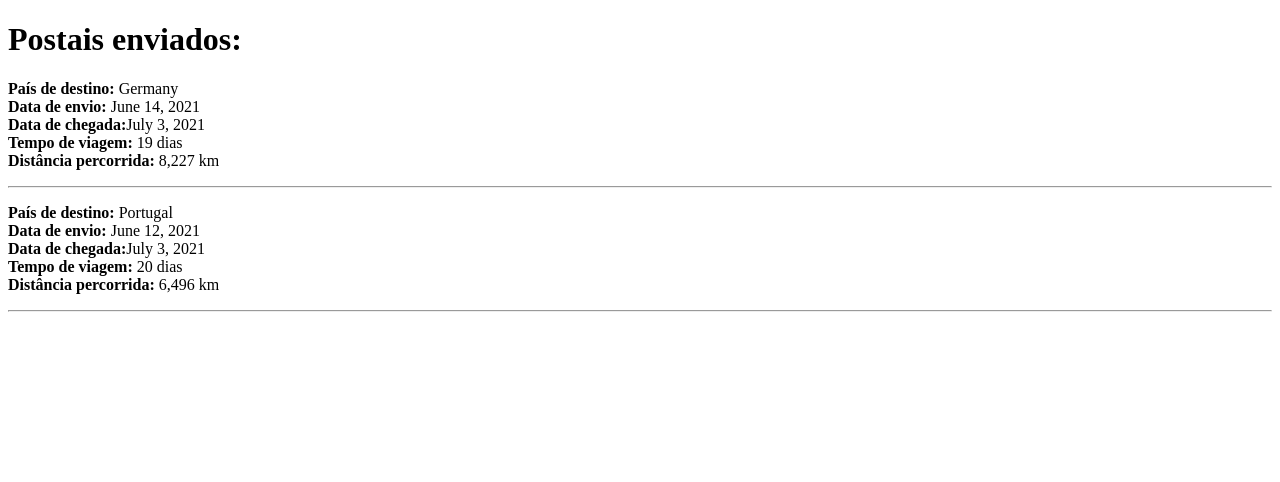
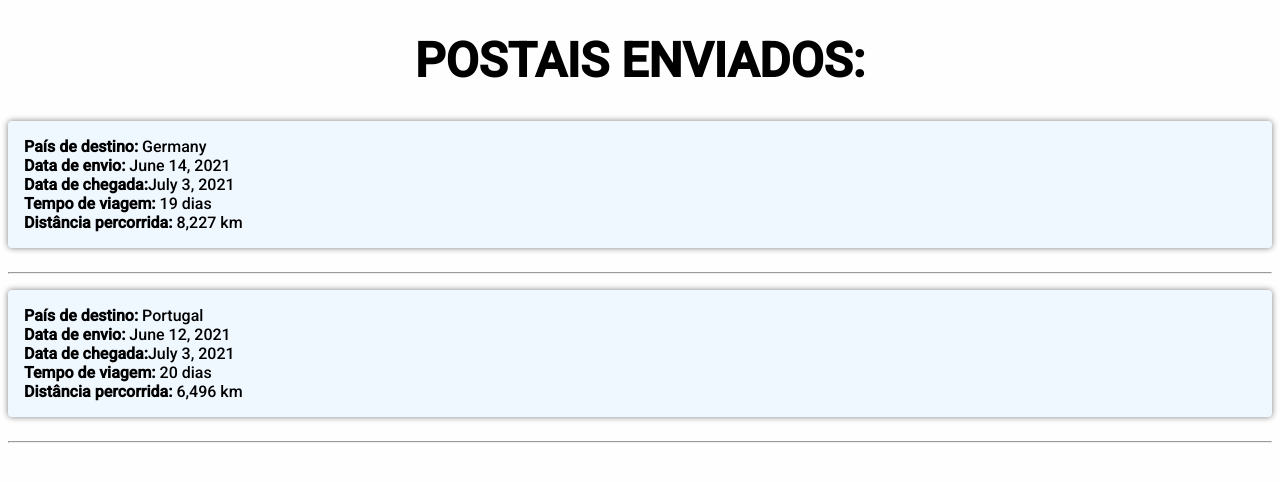
Before and after one commit to Ladeia/postcrossing-dashboards, a Django app: page / in a window 1280 px wide. Shown: the top 482 px of the page. Run offline with Django 3.2, Linux system fonts and the light colour scheme; data comes from the database, SQL or seed files in the repository.

Commit message:
change the look and feel

```diff
--- a/postcards/templates/index.html
+++ b/postcards/templates/index.html
@@ -3,13 +3,37 @@
 <head>
     <meta charset="UTF-8">
     <title>My postcards</title>
+    <link rel="preconnect" href="https://fonts.googleapis.com">
+    <link rel="preconnect" href="https://fonts.gstatic.com" crossorigin>
+    <link href="https://fonts.googleapis.com/css2?family=Roboto:wght@300;500&display=swap" rel="stylesheet">
+    <style>
+        .card {
+            background: aliceblue;
+            padding: 16px;
+            border-radius: 4px;
+            margin-bottom: 24px;
+            box-shadow: 0px 0px 6px 0px grey;
+        }
+
+        body {
+            background: #FEFEFE;
+            font-family: Roboto, sans-serif;
+        }
+
+        .title {
+            text-align: center;
+            font-size: 48px;
+            font-weight: bold;
+            text-transform: uppercase;
+        }
+    </style>
 </head>
 <body>
     <div>
-        <h1>Postais enviados:</h1>
+        <h1 class="title">Postais enviados:</h1>
         {% if postcards %}
             {% for postcard in postcards %}
-                <p>
+                <p class="card">
                     <b>País de destino:</b> {{ postcard.country.name }}<br />
                     <b>Data de envio:</b> {{ postcard.sent }}<br />
                     <b>Data de chegada:</b>{{ postcard.received }}<br />
```
